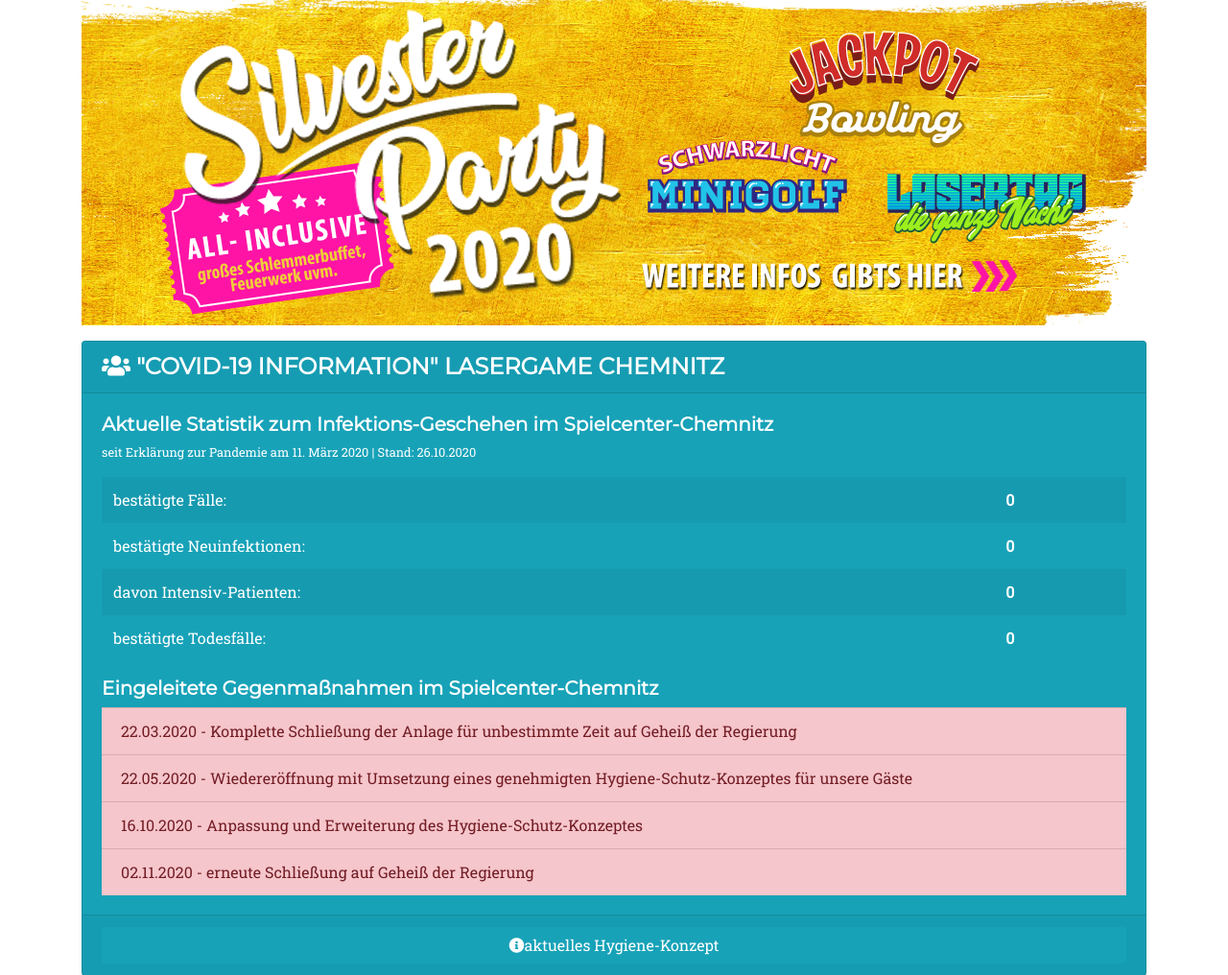
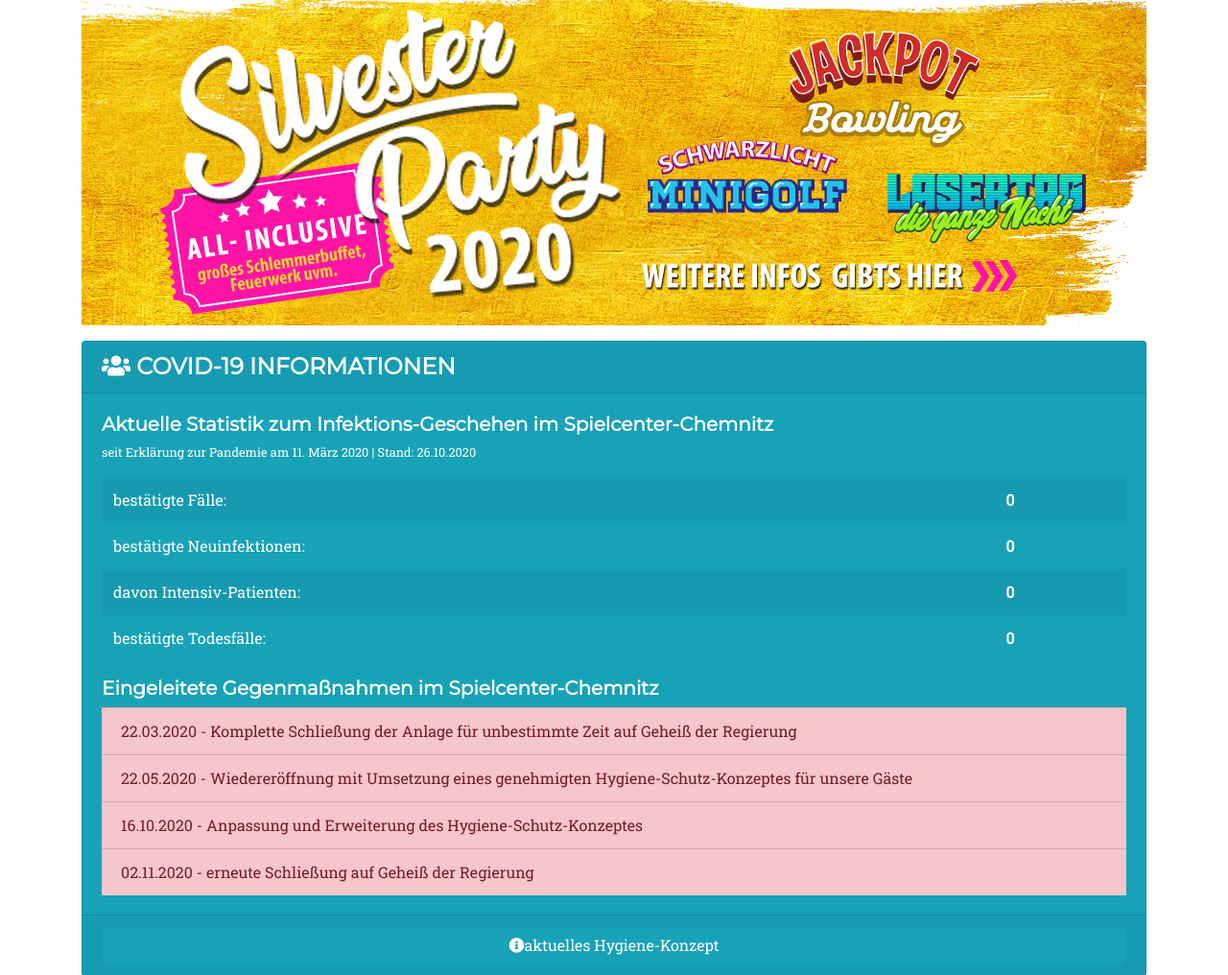
Before and after one commit to Rivagroup/lgc-website, a CodeIgniter app: page /database/ in a window 1280 px wide. Shown: the part 81-1097 px from the top of the page at 96% size. Run offline with CodeIgniter, Linux system fonts and the light colour scheme; some libraries are stand-ins or nearby versions.

Commit message:
typos chinavirus info

```diff
--- a/application/views/start/start_content.php
+++ b/application/views/start/start_content.php
@@ -1,7 +1,7 @@
 <a href ="https://spielcenter-chemnitz.de/silvester/" target="_blank"><img src="<?=base_url("assets/header/slider_silvester2020.png")?>" alt="Silvester 2020/21" class="img-fluid"></a>
 
 <div class="card shadow-sm text-white bg-info my-3" style="width: auto;">
-    <h4 class="card-header text-uppercase"><i class="fas fa-users"></i> "COVID-19 INFORMATION" Lasergame Chemnitz</h4>
+    <h4 class="card-header text-uppercase"><i class="fas fa-users"></i> COVID-19 INFORMATIONEN</h4>
     <div class="card-body">
         <div class="card-text text-justify text-white">
            <h5>Aktuelle Statistik zum Infektions-Geschehen im Spielcenter-Chemnitz</h5>
```
